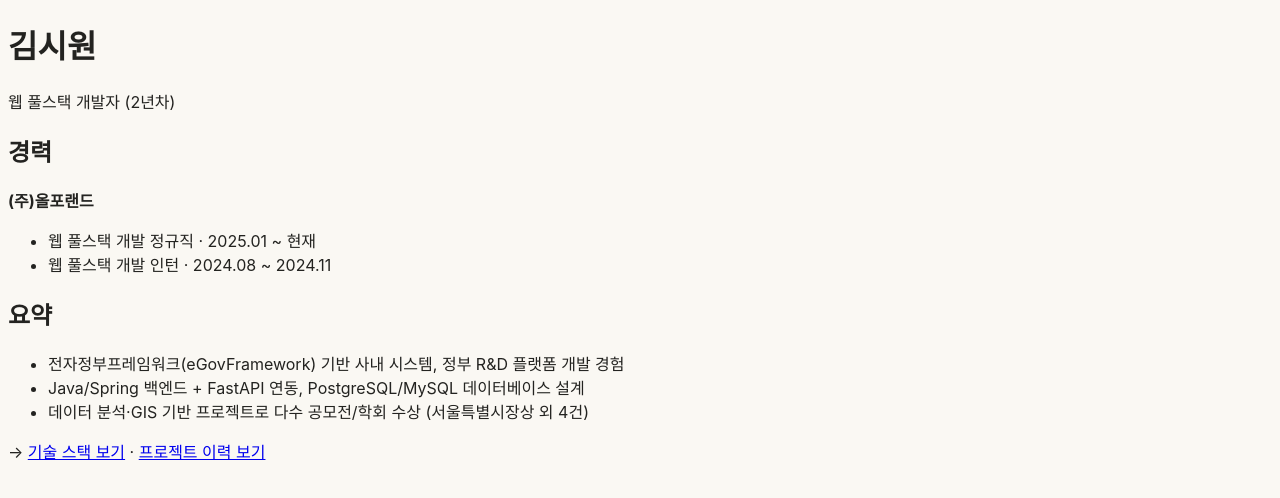
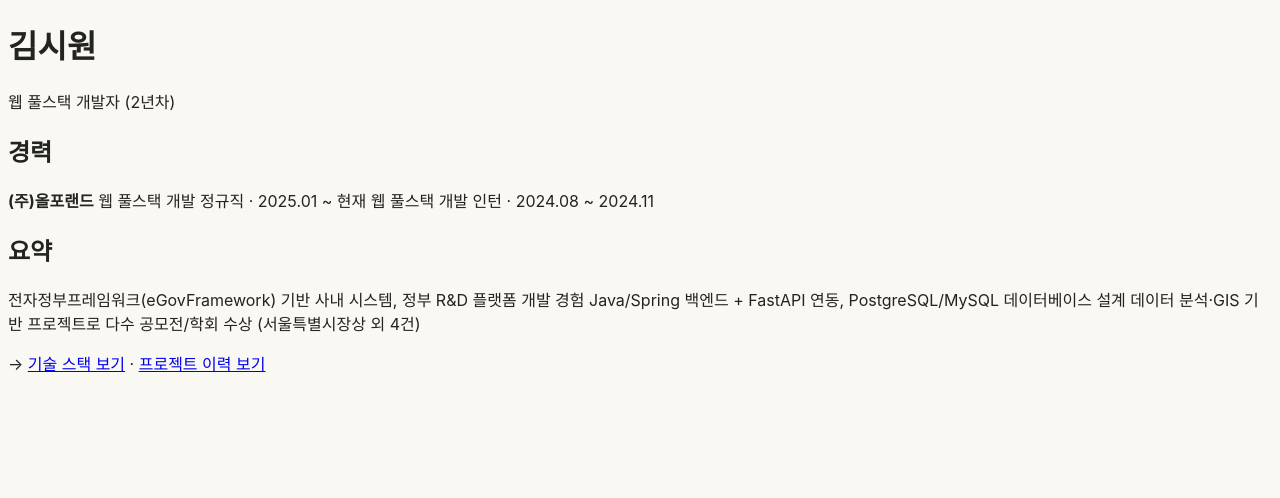
Before and after one commit to ctsiwonnim/my-docs, a Next.js app: page / in a window 1280 px wide. Shown: the top 498 px of the page. Built offline with nearby package versions, Linux system fonts and the light colour scheme; a web font is replaced by a local one.

Commit message:
Update index.mdx

```diff
--- a/pages/index.mdx
+++ b/pages/index.mdx
@@ -5,13 +5,13 @@
 ## 경력
 
 **(주)올포랜드**
-- 웹 풀스택 개발 정규직 · 2025.01 ~ 현재
-- 웹 풀스택 개발 인턴 · 2024.08 ~ 2024.11
+웹 풀스택 개발 정규직 · 2025.01 ~ 현재
+웹 풀스택 개발 인턴 · 2024.08 ~ 2024.11
 
 ## 요약
 
-- 전자정부프레임워크(eGovFramework) 기반 사내 시스템, 정부 R&D 플랫폼 개발 경험
-- Java/Spring 백엔드 + FastAPI 연동, PostgreSQL/MySQL 데이터베이스 설계
-- 데이터 분석·GIS 기반 프로젝트로 다수 공모전/학회 수상 (서울특별시장상 외 4건)
+전자정부프레임워크(eGovFramework) 기반 사내 시스템, 정부 R&D 플랫폼 개발 경험
+Java/Spring 백엔드 + FastAPI 연동, PostgreSQL/MySQL 데이터베이스 설계
+데이터 분석·GIS 기반 프로젝트로 다수 공모전/학회 수상 (서울특별시장상 외 4건)
 
 → [기술 스택 보기](/stack) · [프로젝트 이력 보기](/projects)
```
